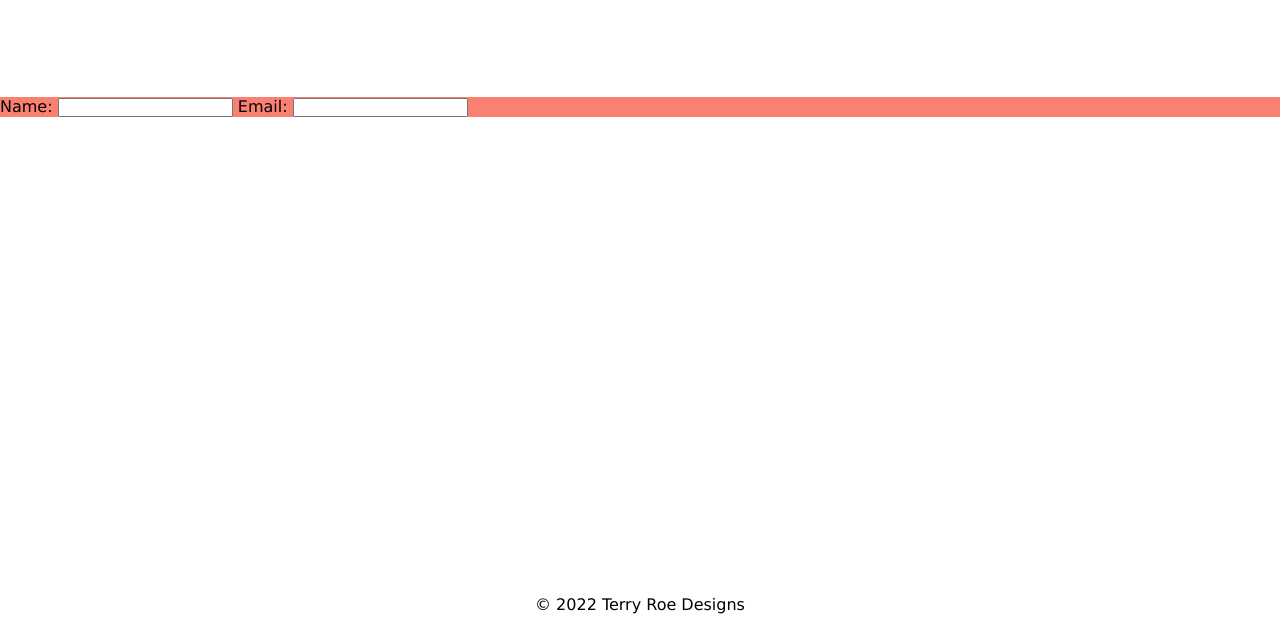
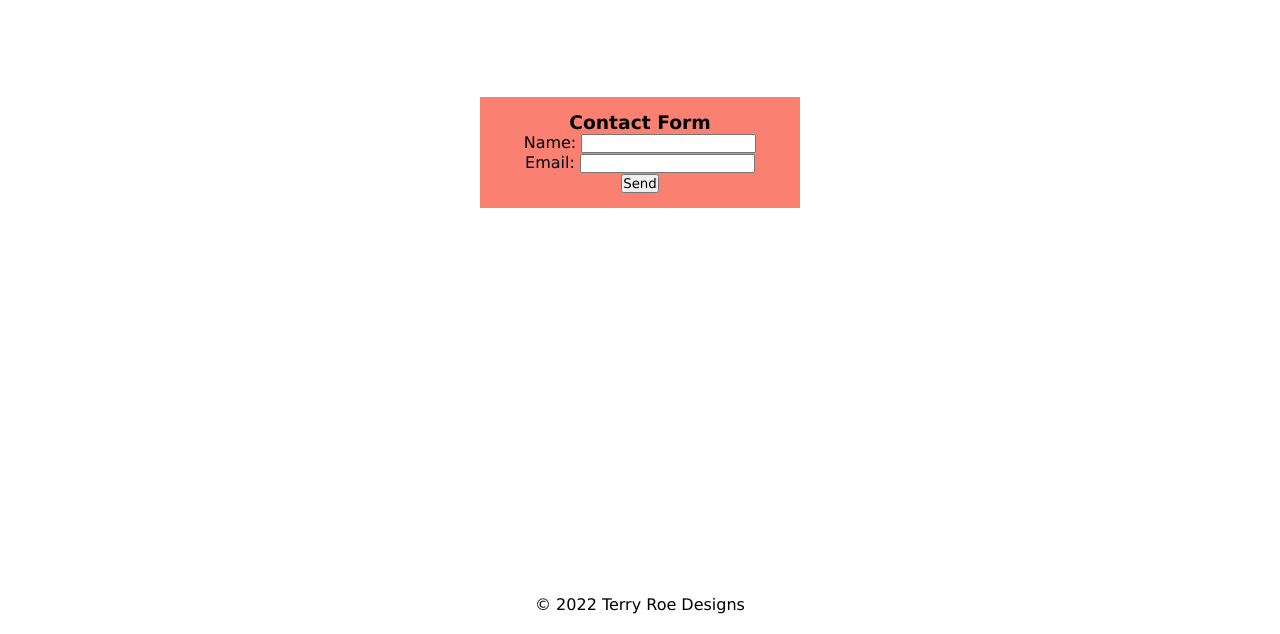
Before and after one commit to terryroe/landing-page, a plain HTML site: page index.html in a window 1280 px wide. Shown: the part 166-800 px from the top of the page. Drawn offline with Linux system fonts and the light colour scheme.

Commit message:
'final' touches before time deadline

```diff
--- a/assets/css/styles.css
+++ b/assets/css/styles.css
@@ -30,6 +30,14 @@ nav {
 
 form {
     background-color: salmon;
+    margin: 0 auto;
+    padding: 15px;
+    text-align: center;
+    width: 25%;
+}
+
+label {
+    display: block;
 }
 
 footer {
--- a/index.html
+++ b/index.html
@@ -23,6 +23,7 @@
     </section>
 
     <form id="contact">
+        <h3>Contact Form</h3>
         <label>
             Name:
             <input type="text">
@@ -31,7 +32,7 @@
             Email:
             <input type="email">
         </label>
-
+        <button>Send</button>
     </form>
     <footer>
         &copy; 2022 Terry Roe Designs
```
